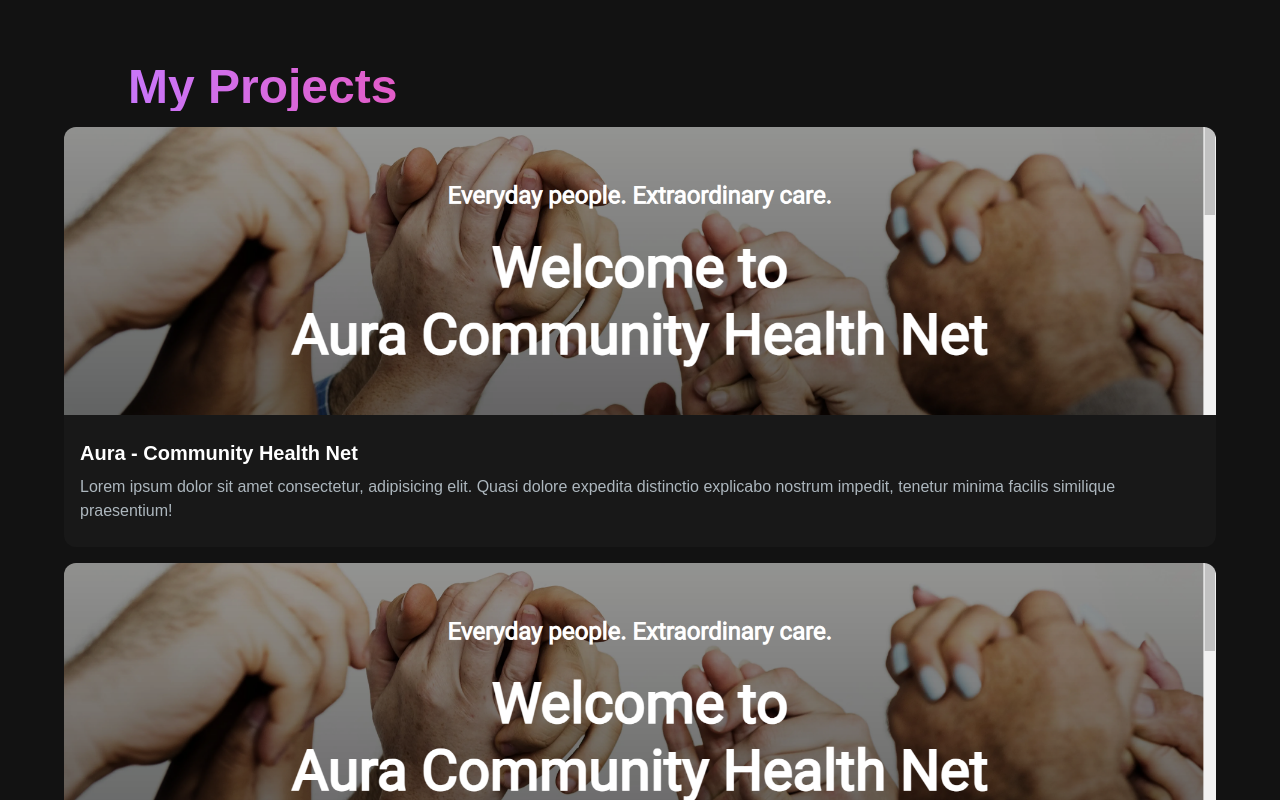
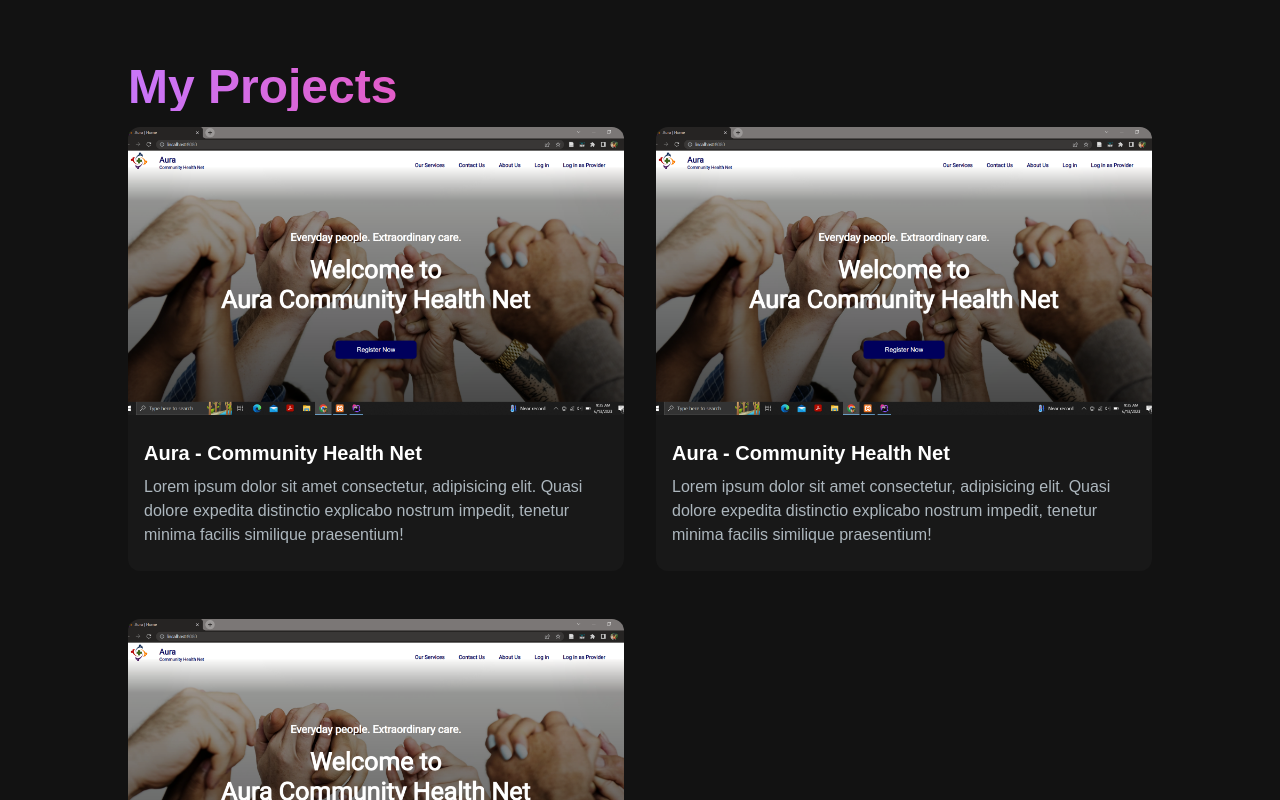
Before and after one commit to RandimaD25/portfolio-website, a Next.js app in the folder portfolio-website/: page / in a window 1280 px wide. Shown: the part 1760-2560 px from the top of the page. Built offline with nearby package versions, Linux system fonts and the light colour scheme.

Commit message:
feat: implement the project section

```diff
--- a/portfolio-website/src/app/components/ProjectCard.jsx
+++ b/portfolio-website/src/app/components/ProjectCard.jsx
@@ -2,7 +2,7 @@ import React from "react";
 import { CodeBracketIcon, EyeIcon } from "@heroicons/react/24/solid";
 import Link from "next/link";
 
-const ProjectCard = ({ imgUrl, title, description }) => {
+const ProjectCard = ({ imgUrl, title, description, gitUrl, previewUrl }) => {
   return (
     <div className="mb-4">
       <div
@@ -15,14 +15,14 @@ const ProjectCard = ({ imgUrl, title, description }) => {
       >
         <div className="flex items-center gap-10 justify-center absolute top-0 left-0 w-full h-full bg-black opacity-0 group-hover:opacity-80 transition-opacity duration-500 z-10 rounded-t-xl">
           <Link
-            href="/"
+            href={gitUrl}
             className="h-14 w-14 border-2 relative rounded-full border-[#ADB7BE] hover:border-white"
           >
             <CodeBracketIcon className="h-10 w-10 text-[#ADB7BE] m-2 cursor-pointer hover:text-white" />
           </Link>
 
           <Link
-            href="/"
+            href={previewUrl}
             className="h-14 w-14 border-2 relative rounded-full border-[#ADB7BE] hover:border-white"
           >
             <EyeIcon className="h-10 w-10 text-[#ADB7BE] m-2 cursor-pointer hover:text-white" />
--- a/portfolio-website/src/app/components/ProjectSection.jsx
+++ b/portfolio-website/src/app/components/ProjectSection.jsx
@@ -9,13 +9,15 @@ const ProjectSection = () => {
         <h2 className="text-4xl md:text-5xl font-bold text-transparent px-4 xl:px-16 bg-clip-text bg-gradient-to-r from-purple-400 via-pink-500 to-pink-600 mb-4 mt-10">
           My Projects
         </h2>
-        <div>
+        <div className="grid grid-cols-1 md:grid-cols-2 gap-8 px-4 xl:px-16">
           {projectData.map((project) => (
             <ProjectCard
               key={project.id}
               title={project.title}
               description={project.description}
               imgUrl={project.image}
+              gitUrl={project.gitUrl}
+              previewUrl={project.previewUrl}
             />
           ))}
         </div>
--- a/portfolio-website/src/app/content/project-data.js
+++ b/portfolio-website/src/app/content/project-data.js
@@ -7,6 +7,8 @@ export const projectData = [
     description:
       " Lorem ipsum dolor sit amet consectetur, adipisicing elit. Quasi dolore expedita distinctio explicabo nostrum impedit, tenetur minima facilis similique praesentium! ",
     image: projectImg1,
+    gitUrl: "/",
+    previewUrl: "/",
   },
 
   {
@@ -15,6 +17,8 @@ export const projectData = [
     description:
       " Lorem ipsum dolor sit amet consectetur, adipisicing elit. Quasi dolore expedita distinctio explicabo nostrum impedit, tenetur minima facilis similique praesentium! ",
     image: projectImg1,
+    gitUrl: "/",
+    previewUrl: "/",
   },
 
   {
@@ -23,5 +27,7 @@ export const projectData = [
     description:
       " Lorem ipsum dolor sit amet consectetur, adipisicing elit. Quasi dolore expedita distinctio explicabo nostrum impedit, tenetur minima facilis similique praesentium! ",
     image: projectImg1,
+    gitUrl: "/",
+    previewUrl: "/",
   },
 ];
```
